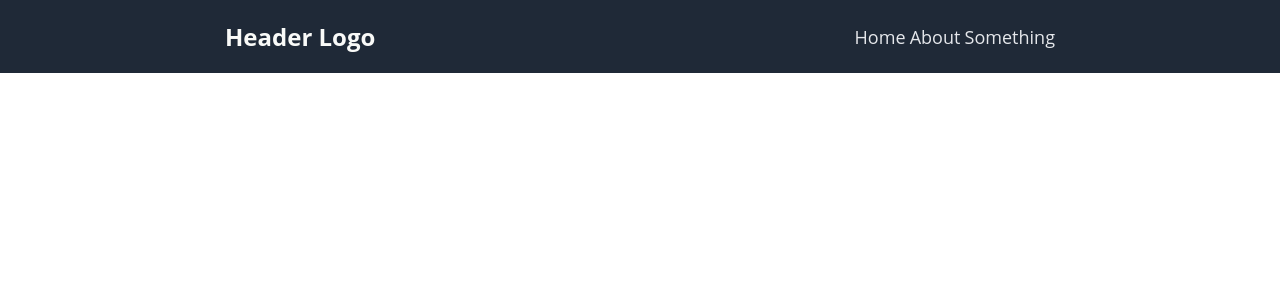
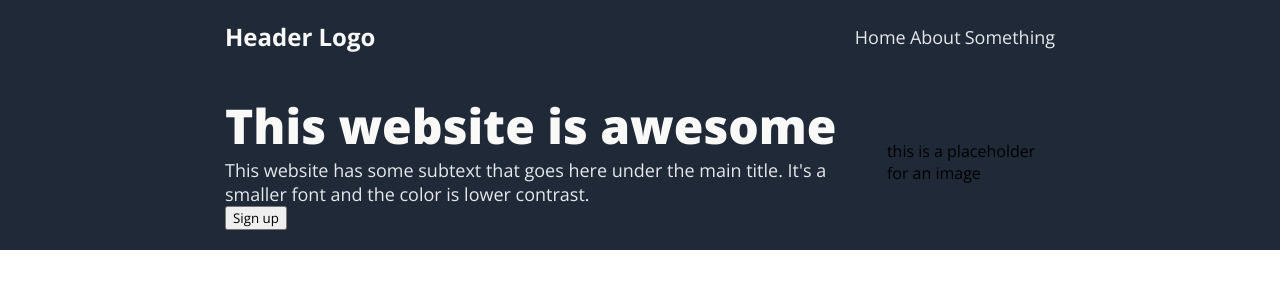
Before and after one commit to Phammerman/Webpage-build, a plain HTML site: page index.html in a window 1280 px wide. Drawn offline with nearby package versions, Linux system fonts and the light colour scheme.

Commit message:
Ändringar att checka in: 	ändrad:        index.html 	ändrad:        style.css
Open sans font extra bold added to index.html
Hero content is added to index.html
CSS styling on hero content started

```diff
--- a/index.html
+++ b/index.html
@@ -6,6 +6,9 @@
     <meta name="viewport" content="width=device-width, initial-scale=1.0">
     <title>Odin webpage project</title>
     <link rel="stylesheet" href="style.css">
+    <link rel="preconnect" href="https://fonts.googleapis.com">
+    <link rel="preconnect" href="https://fonts.gstatic.com" crossorigin>
+    <link href="https://fonts.googleapis.com/css2?family=Open+Sans:ital,wght@0,400;0,500;0,700;0,800;1,400&display=swap" rel="stylesheet">
 </head>
 <body>
     <div class="hero-section">
@@ -17,6 +20,17 @@
                 <a href="" class="navlink">Something</a>
             </nav>
         </div>
+        <div class="hero-content-container">
+            <div class="hero-text-container">
+                <h1>This website is awesome</h1>
+                <p>This website has some subtext that goes here under the main title. It's a smaller font and the color is lower contrast.</p>
+                <button>Sign up</button>
+            </div>
+            <div class="img-placeholder">
+                <p>this is a placeholder for an image</p>
+            </div>
+
+        </div>
     </div>
 </body>
 </html>
--- a/style.css
+++ b/style.css
@@ -9,7 +9,7 @@
 
 }
 
-.navbar-container {
+.navbar-container, .hero-content-container {
     max-width: 860px;
     margin: 0 auto;
     padding: 20px 15px;
@@ -21,12 +21,21 @@
 .nav-logo {
     font-size: 24px;
     font-weight: bolder;
-    color: #F9FAF8;
+
 
 }
 
-.navlink {
+.nav-logo, .hero-text-container > h1 {
+    color:#F9FAF8
+}
+
+.navlink, .hero-text-container > p  {
     font-size: 18px;
     color: #E5E7EB;
     text-decoration: none;
 }
+
+.hero-text-container > h1 {
+   font-size: 48px;
+   font-weight: 800;
+}
```
